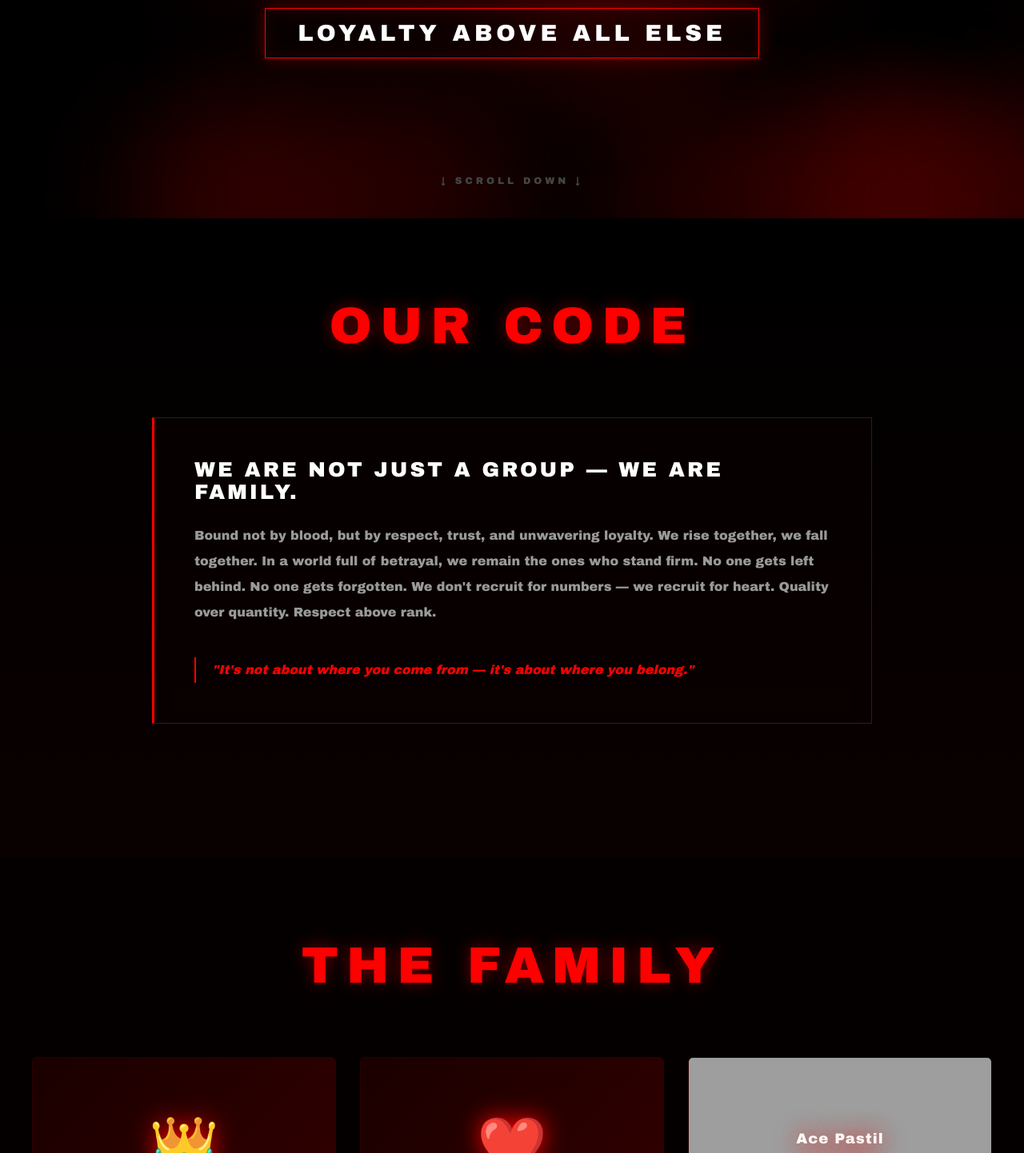
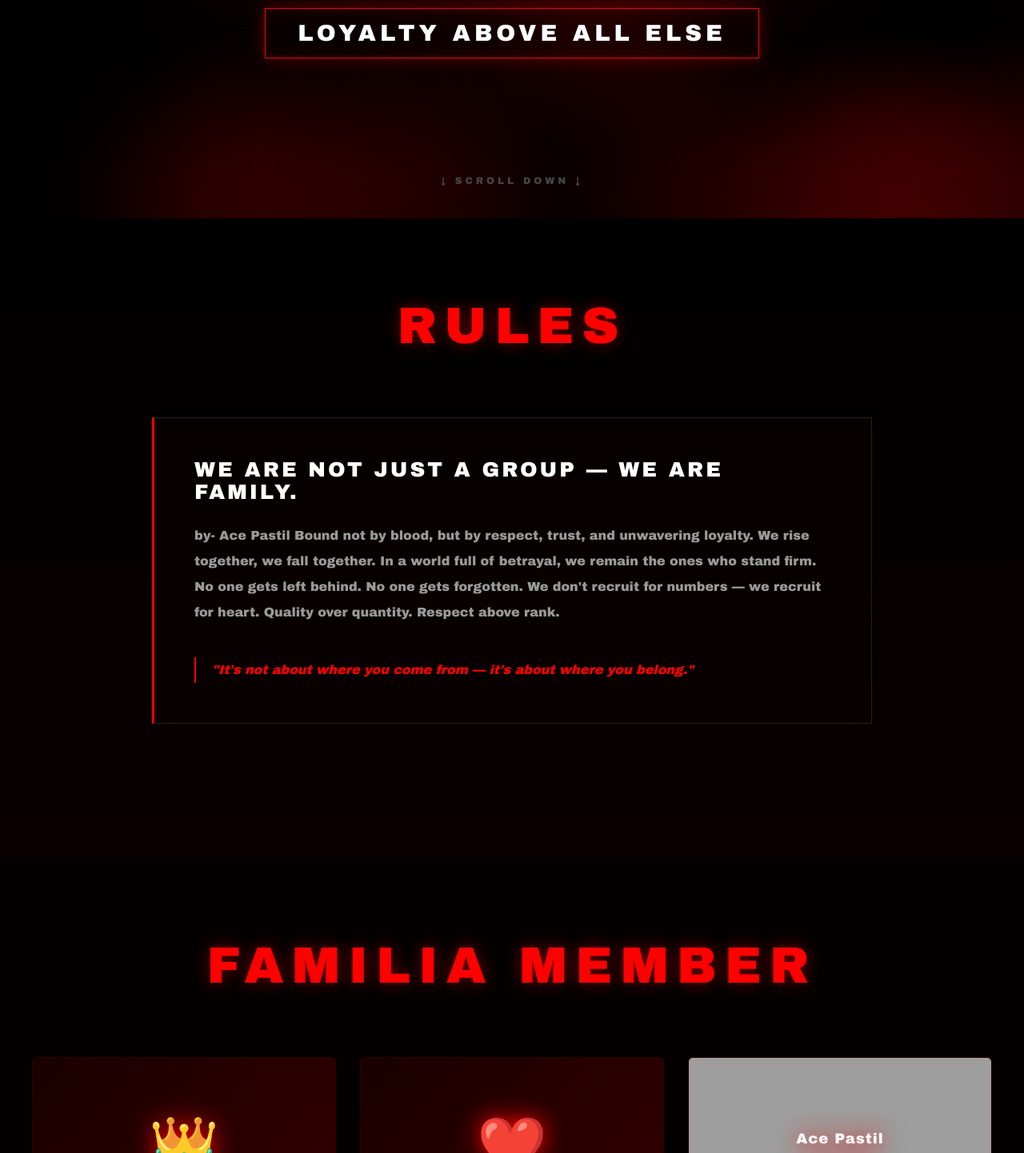
Before and after one commit to acexenemy/KDF, a plain HTML site: page index.html in a window 1280 px wide. Shown: the part 527-1969 px from the top of the page at 80% size. Drawn offline with Linux system fonts and the light colour scheme; grey boxes are pictures that could not be loaded.

Commit message:
Change section headings from 'OUR CODE' to 'RULES' and 'THE FAMILY' to 'FAMILIA MEMBER'

```diff
--- a/index.html
+++ b/index.html
@@ -333,10 +333,10 @@
 
     <!-- ABOUT -->
     <section id="about">
-        <h2 class="section-heading">OUR CODE</h2>
+        <h2 class="section-heading">RULES</h2>
         <div class="about-box">
             <h3>WE ARE NOT JUST A GROUP — WE ARE FAMILY.</h3>
-            <p>
+            <p> by- Ace Pastil
                 Bound not by blood, but by respect, trust, and unwavering loyalty. We rise together,
                 we fall together. In a world full of betrayal, we remain the ones who stand firm.
                 No one gets left behind. No one gets forgotten. We don't recruit for numbers —
@@ -348,7 +348,7 @@
 
     <!-- MEMBERS - 15 OG MEMBER SLOTS -->
     <section id="members">
-        <h2 class="section-heading">THE FAMILY</h2>
+        <h2 class="section-heading">FAMILIA MEMBER</h2>
         <div class="members-grid">
 
             <!-- ROW 1 -->
```
